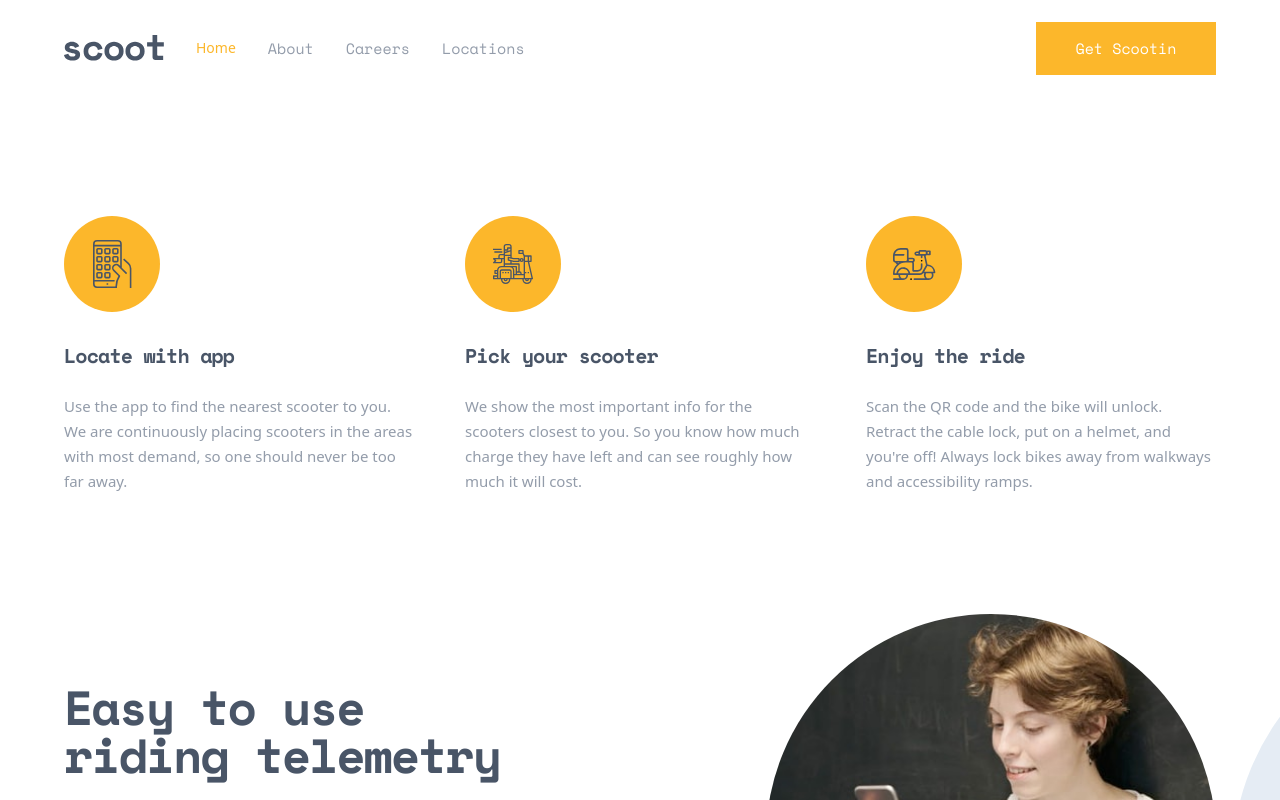
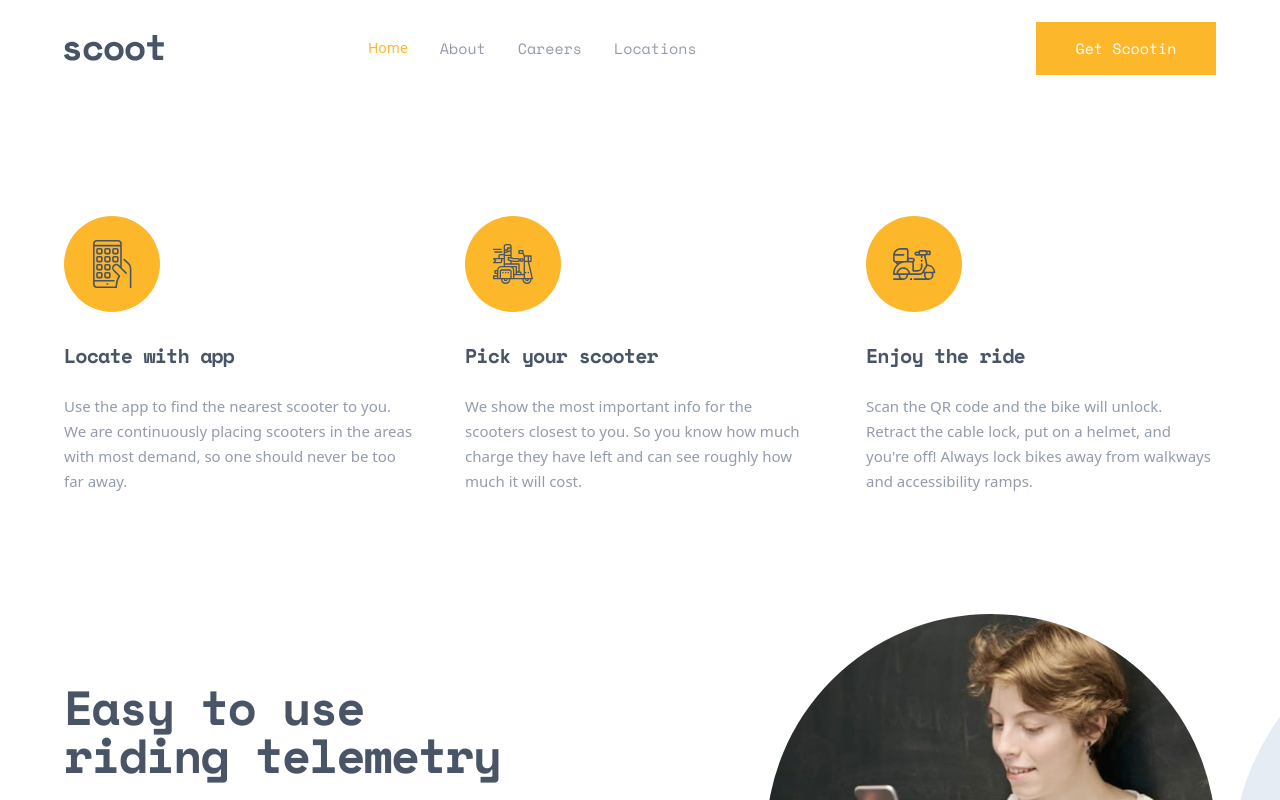
Before and after one commit to Youmnaelzany/scoot-multi-page-website, a Next.js app: page / in a window 1280 px wide. Shown: the top 800 px of the page. Built offline with nearby package versions, Linux system fonts and the light colour scheme.

Commit message:
feat: add changes to the header

```diff
--- a/src/components/Header.tsx
+++ b/src/components/Header.tsx
@@ -26,12 +26,12 @@ export default function Header() {
 
   return (
     <header className="container flex h-16 items-center justify-between px-6 py-4 sm:h-24 lg:px-16">
-      <div className="flex items-center justify-between gap-x-4">
+      <div className="flex items-center justify-between gap-47">
         {/* Mobile Navbar */}
-        <MobileSidebar />
         <Link href="/" className="">
           <Image src="/assets/logo.svg" alt="logo" width={100} height={29} />
         </Link>
+        <MobileSidebar />
         {/* Desktop Navbar */}
         <nav className="hidden sm:flex">
           {routes.map((route) => (
@@ -69,12 +69,12 @@ export function MobileSidebar() {
       <Sheet open={isOpen} onOpenChange={setOpen}>
         <SheetTrigger asChild>
           <Button variant={"ghost"} size={"icon"} className="mt-2">
-            <MenuIcon className="size-6" />
+            <MenuIcon className="size-6 text-[#FCB72B]" />
           </Button>
         </SheetTrigger>
         <SheetContent
           className="flex flex-col justify-between bg-[#333A44] px-6 pt-16 pb-8"
-          side="left"
+          side="right"
         >
           <nav className="flex flex-col items-start">
             {routes.map((route) => {
```
